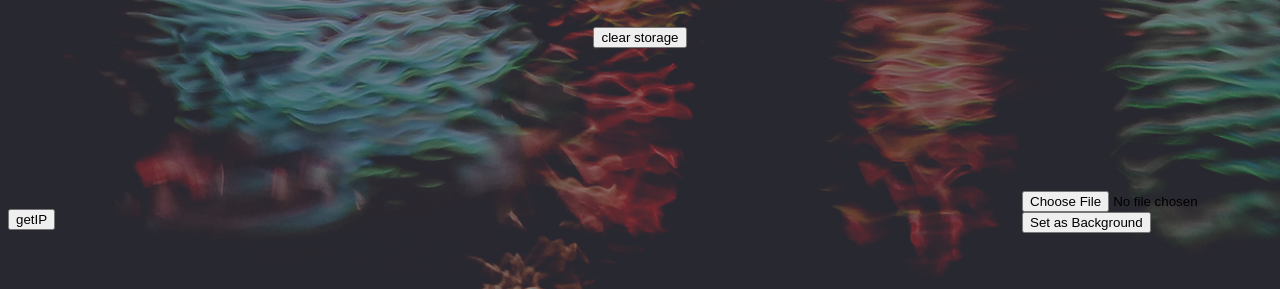
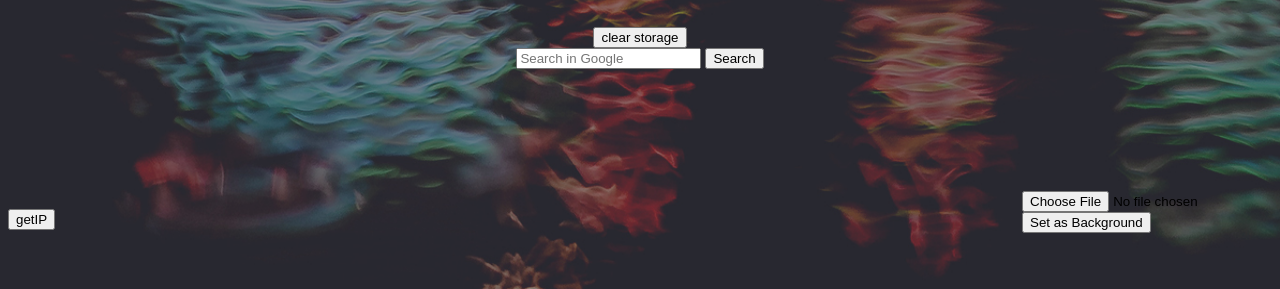
Before and after one commit to jip68660/ChromeExtension-NewTab-, a browser extension: page test.html in a window 1280 px wide. Shown: the part 511-800 px from the top of the page. Drawn offline with nearby package versions, Linux system fonts and the light colour scheme.

Commit message:
add search2 to support foreign language search

```diff
--- a/test.html
+++ b/test.html
@@ -42,11 +42,18 @@
           <br>
         </div>
         <div id ="mainMiddle" class="columnMiddle">
+
           <div id="nameIn" class="question" style="display: none">
             반가워요, 누구신가요?<input type="text" id="nameInput" class="answer"><br>
           </div><br>
           <div id="nameOut" style="display: none"></div><br>
+
           <input type="button" value="clear storage" id="storageResetButton">
+
+          <form action="http://www.google.com/search" method="get">
+              <input type="text" name="q" placeholder="Search in Google">
+              <input type="submit" value="Search">
+          </form>
         </div>
         <div id ="mainRight" class="columnRight">
           <br>
```
